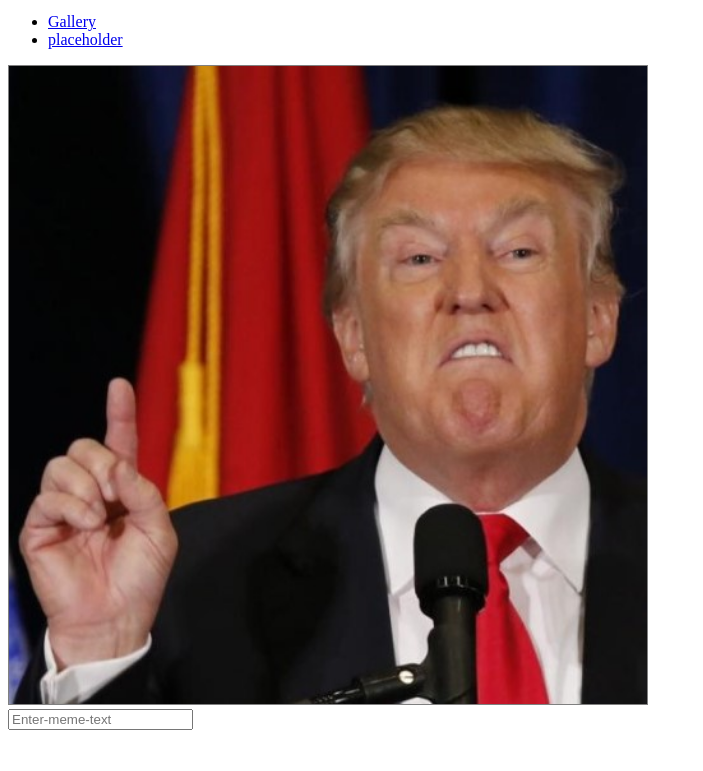
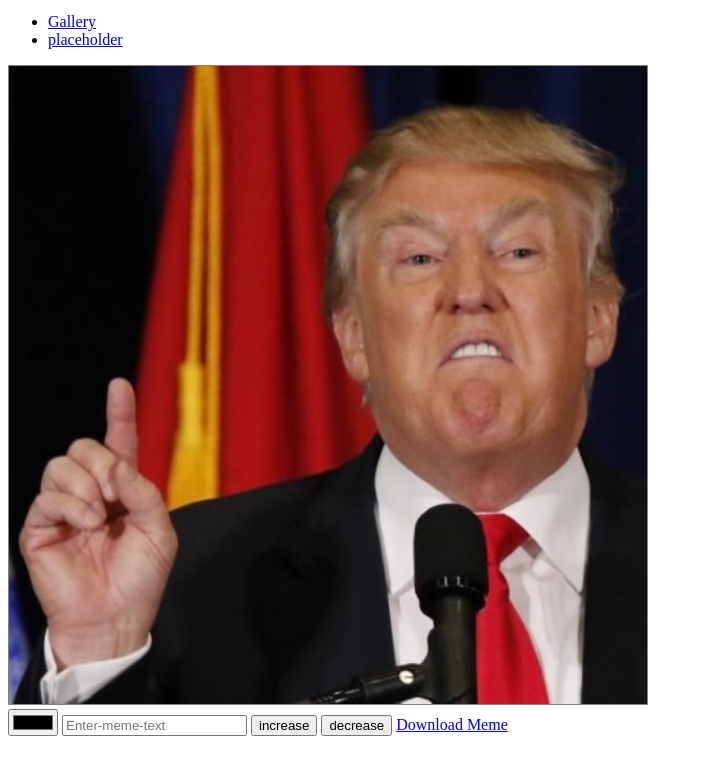
Before and after one commit to IshaiPeretz/Day29---Sprint2, a plain HTML site: page index.html in a window 1280 px wide. Both pictures are taken after a click on the picture 108 px from the left and 194 px from the top of the page. Shown: the part 29-800 px from the top of the page, without its empty margins (0-703 px from the left). Drawn offline with Linux system fonts and the light colour scheme.

Commit message:
Add meme edit buttons and download meme

```diff
--- a/index.html
+++ b/index.html
@@ -14,7 +14,7 @@
         <div class="logo">Meme Generator</div>
         <nav class=nav-bar>
             <ul>
-                <li> <a href="#" onclick = "onShowGallery()"> Gallery </a></li>
+                <li> <a href="#" onclick="onShowGallery()"> Gallery </a></li>
                 <li><a href="#"> placeholder </a></li>
             </ul>
 
@@ -22,7 +22,7 @@
     </header>
 
 
-    <main >
+    <main>
         <section class="image-gallery">
 
         </section>
@@ -31,9 +31,16 @@
 
 
         <section class="meme-editor" hidden>
-            <div class="canvas-container" >
+            <div class="canvas-container">
                 <canvas width="500" height="500"></canvas>
-                <input type="text" placeholder="Enter-meme-text" oninput="onTextInput(this.value)">
+
+                <section class="meme-edit">
+                    <input type="color" name="brush-color" id="color" onchange="onSetColor(this.value)">
+                    <input type="text" placeholder="Enter-meme-text" oninput="onTextInput(this.value)">
+                    <button onclick="onChangeFontSize(2)">increase</button>
+                    <button onclick="onChangeFontSize(-2)">decrease</button>
+                    <a href="#" class="btn" onclick="onDownloadImage(this)" download="my-meme.jpg">Download Meme</a>
+                </section>
             </div>
         </section>
         <section class="saved-memes"></section>
--- a/js/meme-controller.js
+++ b/js/meme-controller.js
@@ -43,6 +43,22 @@ function onTextInput(text) {
 
 }
 
+function onSetColor(color) {
+    setMemeTxtColor(color)
+    renderMeme()
+}
+
+function onChangeFontSize(val) {
+    setFontSize(val)
+    renderMeme()
+
+}
+
+function onDownloadImage(elLink) {
+    const dataUrl = gElCanvas.toDataURL()
+    elLink.href = dataUrl
+}
+
 
 function renderImg(img) {
     gElCanvas.height = (img.naturalHeight / img.naturalWidth) * gElCanvas.width
--- a/js/meme-service.js
+++ b/js/meme-service.js
@@ -24,6 +24,7 @@ function getMeme() {
 }
 
 
+
 function getImgURL(id) {
     return gImgs.find(img => img.id === id)
 }
@@ -33,6 +34,15 @@ function setLineText(text) {
 
 }
 
+function setMemeTxtColor(color){
+    gMeme.lines[gMeme.selectedLineIdx].color = color
+}
+
+function setFontSize(val){
+     gMeme.lines[gMeme.selectedLineIdx].size += val
+
+}
+
 function setImg(id){
     gMeme.selectedImgId = id
 }
```
